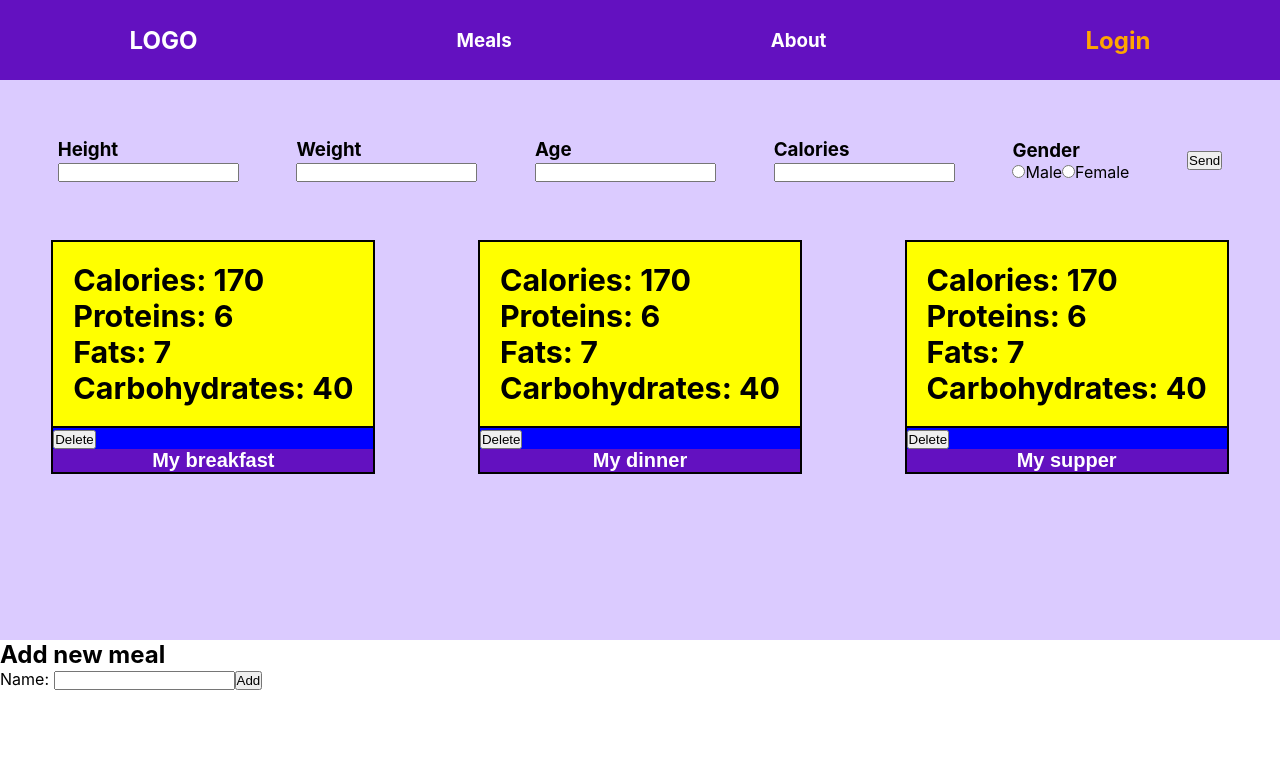
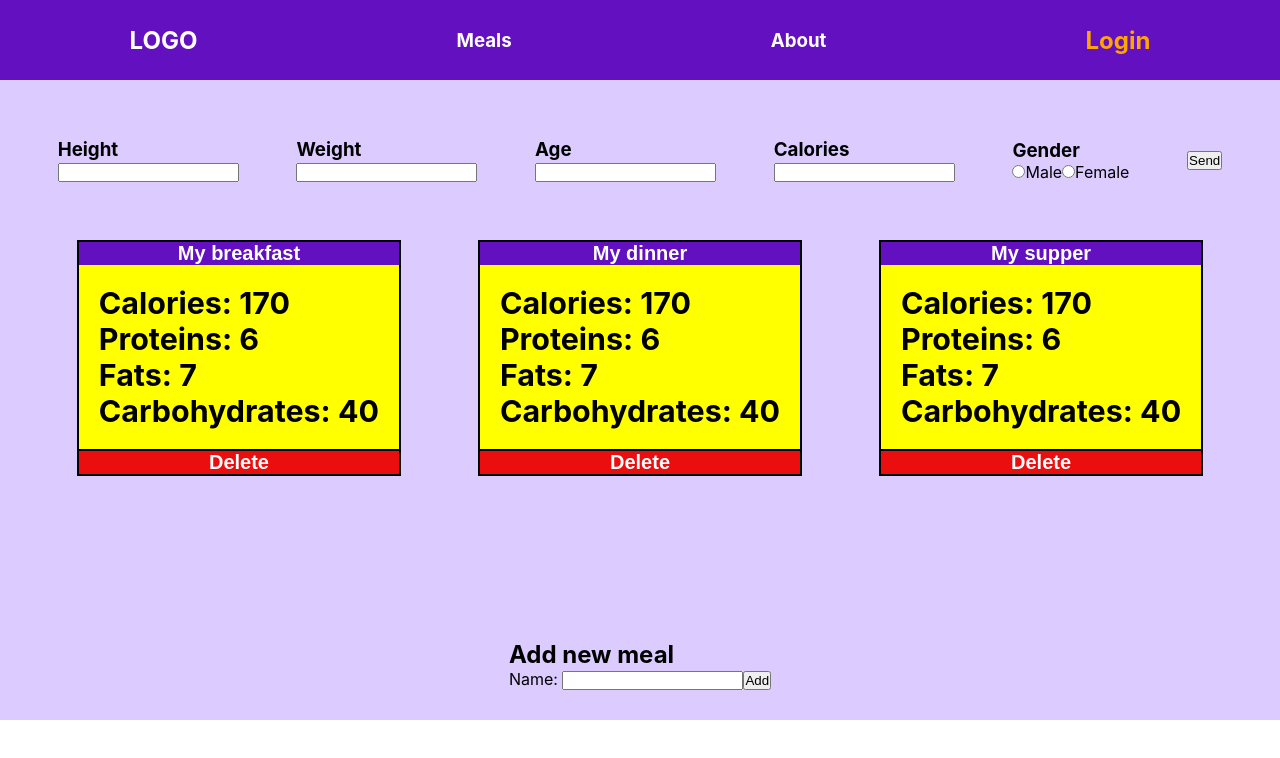
Before and after one commit to Palmer786/diet-app, a React (Create React App) app: page / in a window 1280 px wide. Shown: the top 758 px of the page. Built offline with nearby package versions, Linux system fonts and the light colour scheme.

Commit message:
css changes

```diff
--- a/src/App.css
+++ b/src/App.css
@@ -34,8 +34,9 @@
     width: 100%;
     display: flex;
     flex-direction: row;
-    justify-content: space-around;
+    justify-content: space-evenly;
     background: rgb(219, 203, 255);
+    flex-wrap: wrap;
 }
 
 .diet-info {
@@ -139,3 +140,9 @@
 .product-delete > button:hover {
     background: rgb(255, 0, 0);
 }
+.addMeal{
+    background: rgb(219, 203, 255);
+    min-height: 10vh;
+    display: flex;
+justify-content: center;
+}
--- a/src/components/myDietComponents/Meal.js
+++ b/src/components/myDietComponents/Meal.js
@@ -40,6 +40,11 @@
 
   return (
     <div className="diet-info">
+      <button>
+        <Link to={"/meals/" + `${title}`} style={navLinks}>
+          My {title}
+        </Link>
+      </button>
       <div className="diet-details">
         {items.food.map(item => {
           totalCalories += item.calories;
@@ -52,14 +57,10 @@
         <h3>Fats: {totalFats}</h3>
         <h3>Carbohydrates: {totalCarbohydrates}</h3>
       </div>
-      <div>
+      <div className="product-delete">
         <DelMealKey title={title} setMealKeys={setMealKeys} />
       </div>
-      <button>
-        <Link to={"/meals/" + `${title}`} style={navLinks}>
-          My {title}
-        </Link>
-      </button>
+
     </div>
   );
 };
--- a/src/components/myDietComponents/MyDiet.js
+++ b/src/components/myDietComponents/MyDiet.js
@@ -23,7 +23,9 @@
           </div>
         ))}
       </div>
+      <div className="addMeal">
       <AddMealKeys setMealKeys={setMealKeys} />
+      </div>
     </div>
   );
 };
```
